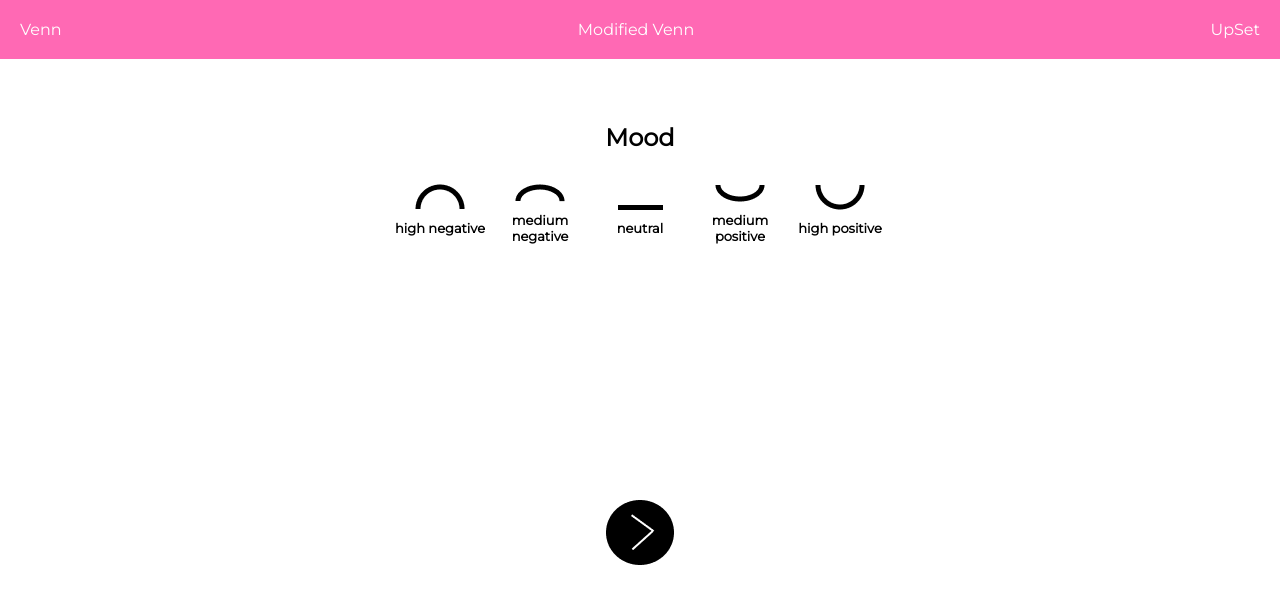
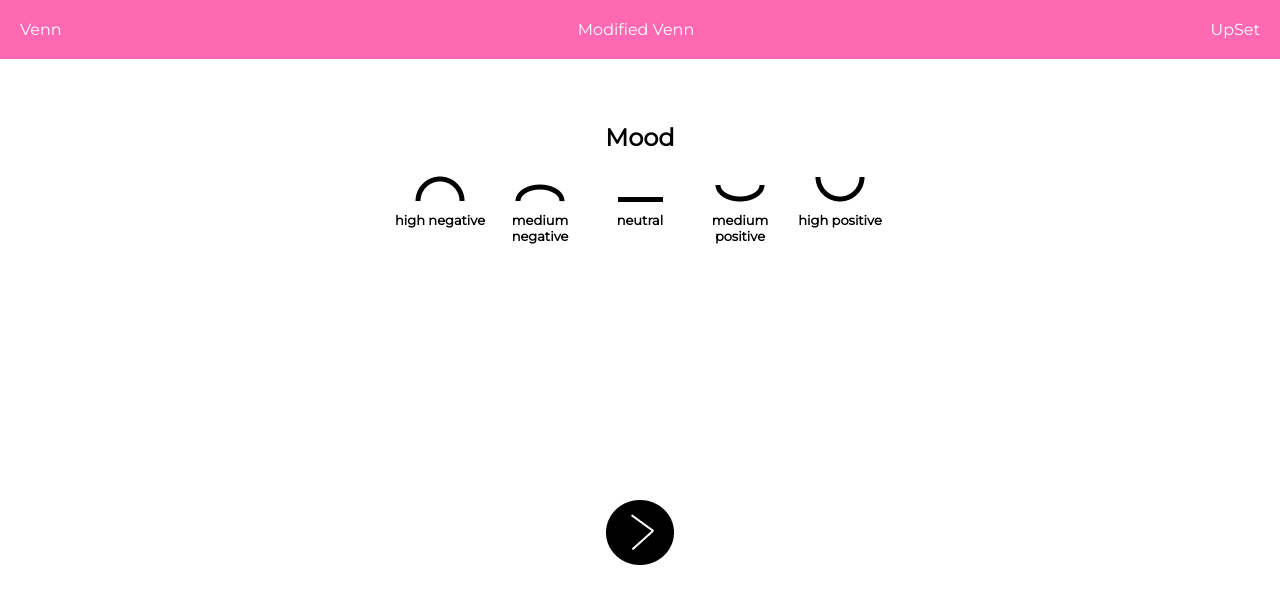
Before and after one commit to samridhivig/MainScreen, a React (Create React App) app: page /Mood in a window 1280 px wide. Shown: the top 604 px of the page. Built offline with nearby package versions, Linux system fonts and the light colour scheme.

Commit message:
fix margins

```diff
--- a/src/InputScreens/InputScreen.scss
+++ b/src/InputScreens/InputScreen.scss
@@ -4,7 +4,7 @@
   margin-top: 64px;
 
   .item-options {
-    width: 5 * 100px;
+    max-width: 5 * 100px;
     display: flex;
     flex-direction: row;
     margin: auto;
@@ -12,15 +12,14 @@
 
     .item {
       cursor: pointer;
-      width: 100px;
-      margin: auto;
+      max-width: 100px;
+      position: relative;
 
       .item--image-container {
         position: relative;
         width: 100px;
         height: 30px;
         display: flex;
-        align-items: center;
         justify-content: center;
 
         .item--image {
@@ -30,9 +29,9 @@
       }
 
       .item--text {
-      font-size: 13px;
-      margin-top: 10px;
-      font-weight: bold;
+        font-size: 13px;
+        margin-top: 10px;
+        font-weight: bold;
       }
 
       .item--alone-text {
```
